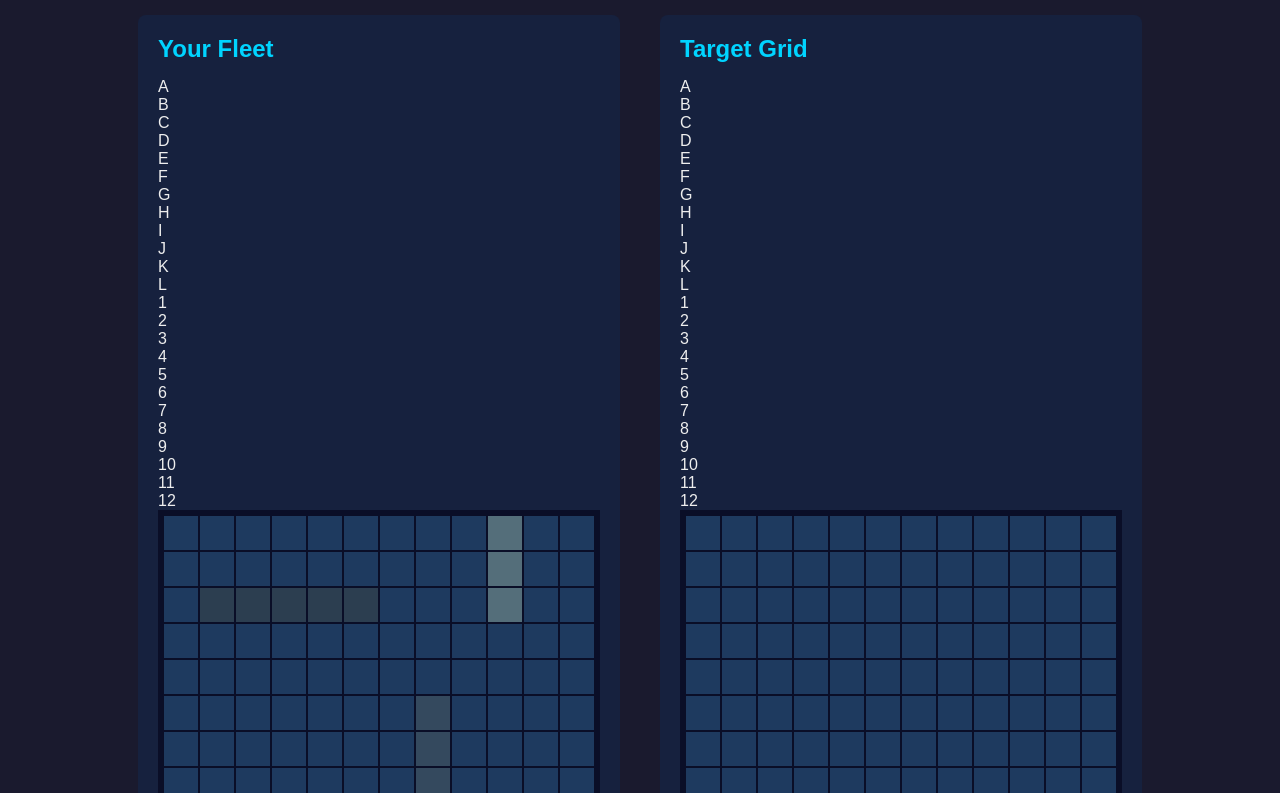
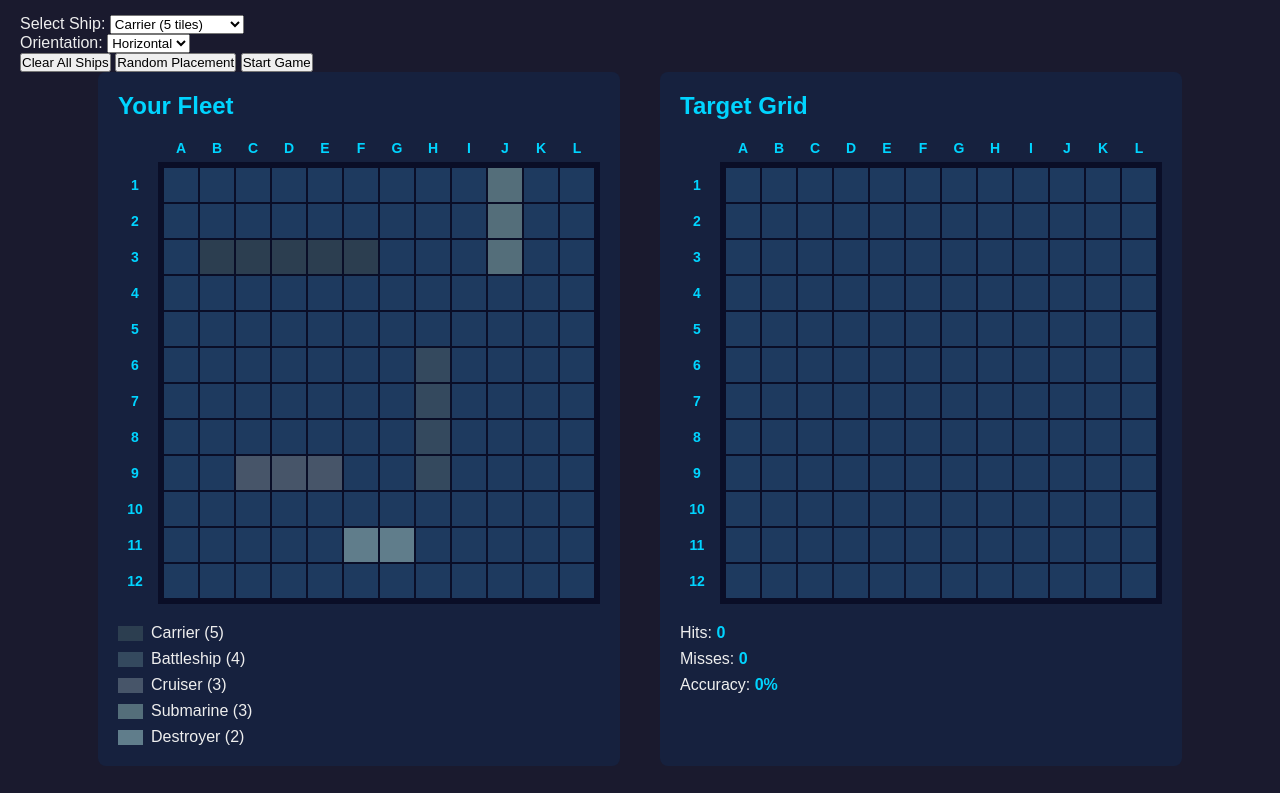
Before and after one commit to SiegfriedV4/Battleship, a plain HTML site: page index.html in a window 1280 px wide. Shown: the part 160-953 px from the top of the page. Drawn offline with Linux system fonts and the light colour scheme.

Commit message:
Update HTML and CSS

```diff
--- a/index.html
+++ b/index.html
@@ -18,6 +18,29 @@
     <main>
         <h1>Battleship Game</h1>
 
+        <div class="ship-controls">
+            <div class="control-group">
+                <label for="ship-select">Select Ship:</label>
+                <select id="ship-select">
+                    <option value="carrier">Carrier (5 tiles)</option>
+                    <option value="battleship">Battleship (4 tiles)</option>
+                    <option value="cruiser">Cruiser (3 tiles)</option>
+                    <option value="submarine">Submarine (3 tiles)</option>
+                    <option value="destroyer">Destroyer (2 tiles)</option>
+                </select>
+            </div>
+            <div class="control-group">
+                <label for="orientation-select">Orientation:</label>
+                <select id="orientation-select">
+                    <option value="H">Horizontal</option>
+                    <option value="V">Vertical</option>
+                </select>
+            </div>
+            <button id="clear-ships">Clear All Ships</button>
+            <button id="random-ships">Random Placement</button>
+            <button id="start-game">Start Game</button>
+        </div>
+
         <div class="boards">
             <div class="board-container">
                 <h2>Your Fleet</h2>
@@ -36,7 +59,7 @@
                         <div>K</div>
                         <div>L</div>
                     </div>
-
+                    <div class="board-with-rows">
                         <div class="row-labels">
                             <div>1</div>
                             <div>2</div>
@@ -51,9 +74,16 @@
                             <div>11</div>
                             <div>12</div>
                         </div>
+                        <div id="player-board" class="board"></div>
                     </div>
-
-                <div id="player-board" class="board"></div>
+                </div>
+                <div class="legend">
+                    <div><span class="color carrier"></span> Carrier (5)</div>
+                    <div><span class="color battleship"></span> Battleship (4)</div>
+                    <div><span class="color cruiser"></span> Cruiser (3)</div>
+                    <div><span class="color submarine"></span> Submarine (3)</div>
+                    <div><span class="color destroyer"></span> Destroyer (2)</div>
+                </div>
             </div>
 
             <div class="board-container">
@@ -73,7 +103,7 @@
                         <div>K</div>
                         <div>L</div>
                     </div>
-
+                    <div class="board-with-rows">
                         <div class="row-labels">
                             <div>1</div>
                             <div>2</div>
@@ -88,12 +118,13 @@
                             <div>11</div>
                             <div>12</div>
                         </div>
+                        <div id="firing-board" class="board disabled"></div>
                     </div>
-                <div id="firing-board" class="board"></div>
+                </div>
                 <div class="stats">
-                    <div>Hits: <span id="hits">3</span></div>
-                    <div>Misses: <span id="misses">5</span></div>
-                    <div>Accuracy: <span id="accuracy">37.5%</span></div>
+                    <div>Hits: <span id="hits">0</span></div>
+                    <div>Misses: <span id="misses">0</span></div>
+                    <div>Accuracy: <span id="accuracy">0%</span></div>
                 </div>
             </div>
         </div>
--- a/styles.css
+++ b/styles.css
@@ -4,6 +4,7 @@
     box-sizing: border-box;
 }
 
+/* Main page background */
 body {
     font-family: Arial, sans-serif;
     background: #1a1a2e;
@@ -11,20 +12,23 @@ body {
     padding: 20px;
 }
 
+/* Top navigation container - uses flexbox for layout */
 nav {
-    background: #16213e;
+    background: #232e4d;
     padding: 15px 30px;
     display: flex;
     justify-content: space-between;
     margin-bottom: 30px;
 }
 
+/* Battleship logo */
 .nav-brand {
     font-size: 24px;
     font-weight: bold;
     color: #00d4ff;
 }
 
+/* Container for the navigation links Can be used to add more links later when needed*/
 .nav-links {
     display: flex;
     gap: 30px;
@@ -35,26 +39,31 @@ nav {
     text-decoration: none;
 }
 
+/* This can be used for hovering */
 .nav-links a:hover, .nav-links a.active {
     color: #00d4ff;
 }
 
+/* Main Container, this checks the alignment of the content */
 main {
     max-width: 1400px;
     margin: 0 auto;
 }
 
+/* Title of the page for battleship */
 h1 {
     text-align: center;
     color: #00d4ff;
     margin-bottom: 30px;
 }
 
+/* These are the headers for your feelt and target grid */
 h2 {
     color: #00d4ff;
     margin-bottom: 15px;
 }
 
+/* Layout for boarder used is flexbox so items wrap automatically, no need for inputing pixels for caluculations */
 .boards {
     display: flex;
     justify-content: center;
@@ -62,15 +71,17 @@ h2 {
     flex-wrap: wrap;
 }
 
+/* Individual boarder container for box */
 .board-container {
     background: #16213e;
     padding: 20px;
     border-radius: 8px;
 }
 
+/* This os is the reuirement for the grid to be 12 x 12 */
 .board {
-    display: flex;
-    flex-wrap: wrap;
+    display: flex;   /* This ir the flexbox for tiles */
+    flex-wrap: wrap; /* This is the wrap for the tile rows to be automatic*/
     width: 442px;
     height: 442px;
     background: #0a0e27;
@@ -207,6 +218,7 @@ h2 {
     color: #aaa;
 }
 
+/* Stats row in match card Shots, Hits, Accuracy, Duration */
 .match-stats {
     display: flex;
     justify-content: space-around;
@@ -244,19 +256,74 @@ h2 {
     color: #aaa;
 }
 
+/* I need to add more response design to cater for mobile */
 @media (max-width: 768px) {
+    /* Enable boards to be stacked vertically if used on mobile*/
     .boards {
         flex-direction: column;
         align-items: center;
     }
 
+    /* Make boards smaller on mobile */
     .board {
         width: 340px;
         height: 340px;
     }
 
+    /* Make tiles smaller on mobile */
     .tile {
         width: 26px;
         height: 26px;
     }
 }
+
+/* Board wrapper and labels */
+.board-wrapper {
+    /* Gives the ability to shrink to content size */
+    display: inline-block;
+}
+
+/* Column labels - sits above the board */
+.column-labels {
+    display: flex;
+    gap: 2px;
+    margin-bottom: 2px;
+    margin-left: 40px; /* Space for row labels */
+    padding-left: 6px; /* Match board padding */
+}
+
+.column-labels div {
+    width: 34px;
+    height: 25px;
+    display: flex;
+    align-items: center;
+    justify-content: center;
+    color: #00d4ff;
+    font-weight: bold;
+    font-size: 14px;
+}
+
+/* Container for row labels & board side by side */
+.board-with-rows {
+    display: flex;
+    gap: 6px; /* Space between labels and board */
+}
+
+/* Row labels - sits to the left of the board */
+.row-labels {
+    display: flex;
+    flex-direction: column;
+    gap: 2px;
+    padding-top: 6px; /* Match board padding */
+}
+
+.row-labels div {
+    width: 34px;
+    height: 34px;
+    display: flex;
+    align-items: center;
+    justify-content: center;
+    color: #00d4ff;
+    font-weight: bold;
+    font-size: 14px;
+}
```
Lines whose indentation alone changed are shown as unchanged.
